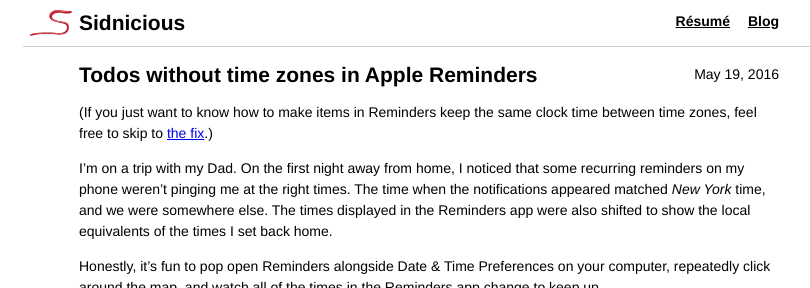
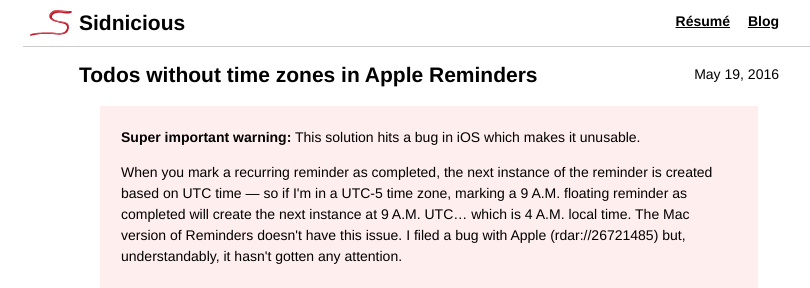
Before and after one commit to s4y/blog, a Jekyll site: the page built from blog/_posts/2016-05-19-tweaking-reminders.markdown, in a window 1280 px wide, cut to the strip 0-288 px from the top of the page. Shown: the whole strip, without its empty margins (211-1021 px from the left). Built offline with Jekyll 4.4.1, drawn with Linux system fonts in a browser that asks for light colours.

Commit message:
Add a warning to the top of the floating reminders post.

```diff
--- a/_sass/_base.scss
+++ b/_sass/_base.scss
@@ -119,6 +119,12 @@
 		overflow: auto;
 		-webkit-overflow-scrolling: touch;
 	}
+
+	aside {
+		background: #fee;
+		margin: 1.5em;
+		padding: 0.5em 1.5em;
+	}
 }
 
 .footnotes {
--- a/blog/_posts/2016-05-19-tweaking-reminders.markdown
+++ b/blog/_posts/2016-05-19-tweaking-reminders.markdown
@@ -4,6 +4,12 @@
 extra-css:
  - /css/videoPlayer.css
 ---
+
+<aside>
+<p><b>Super important warning:</b> This solution hits a bug in iOS which makes it unusable.</p>
+
+<p>When you mark a recurring reminder as completed, the next instance of the reminder is created based on UTC time — so if I'm in a UTC-5 time zone, marking a 9 A.M. floating reminder as completed will create the next instance at 9 A.M. UTC… which is 4 A.M. local time. The Mac version of Reminders doesn't have this issue. I filed a bug with Apple (rdar://26721485) but, understandably, it hasn't gotten any attention.</p>
+</aside>
 
 (If you just want to know how to make items in Reminders keep the same clock time between time zones, feel free to skip to [the fix](#the-fix).)
 
```
